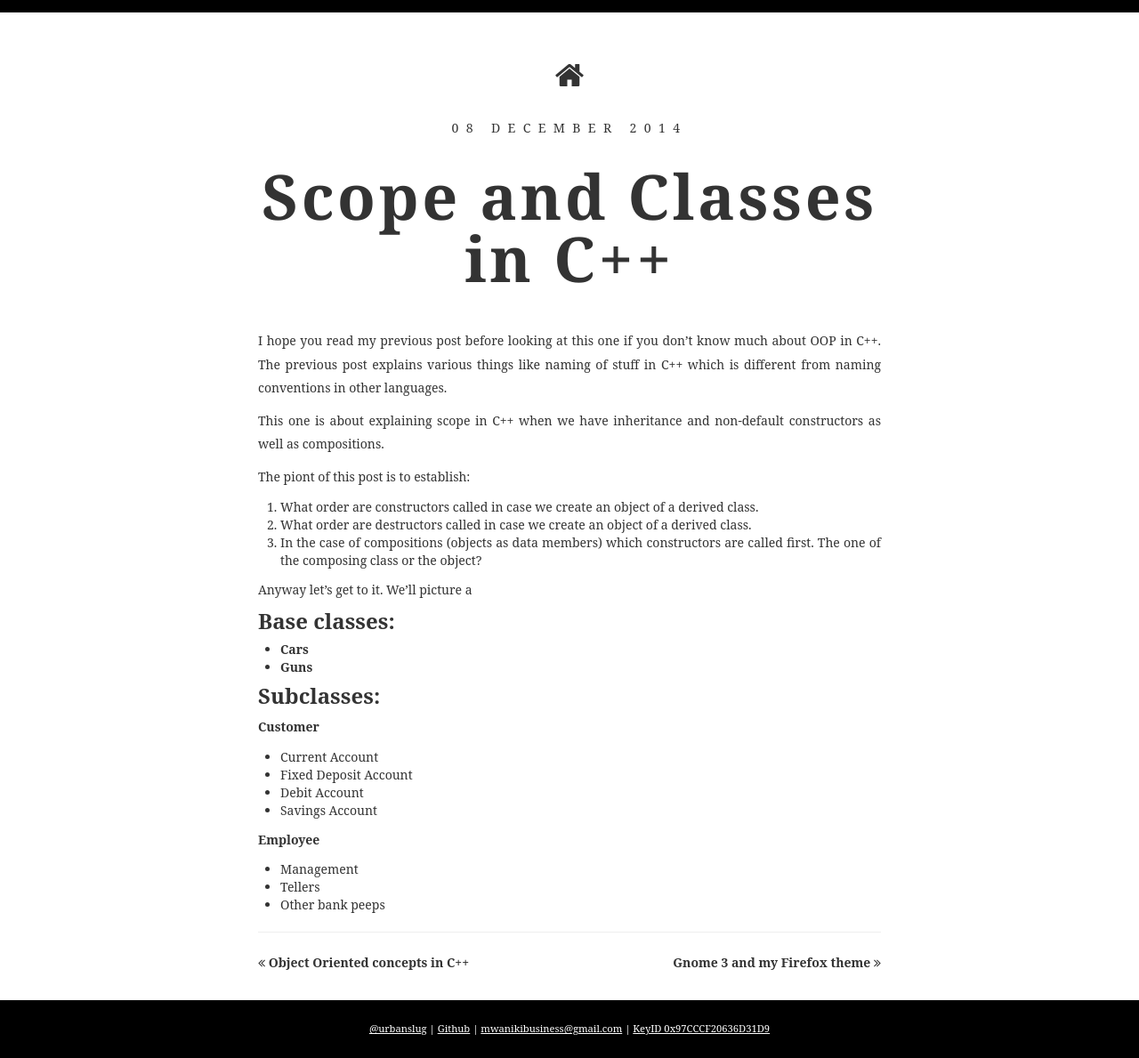
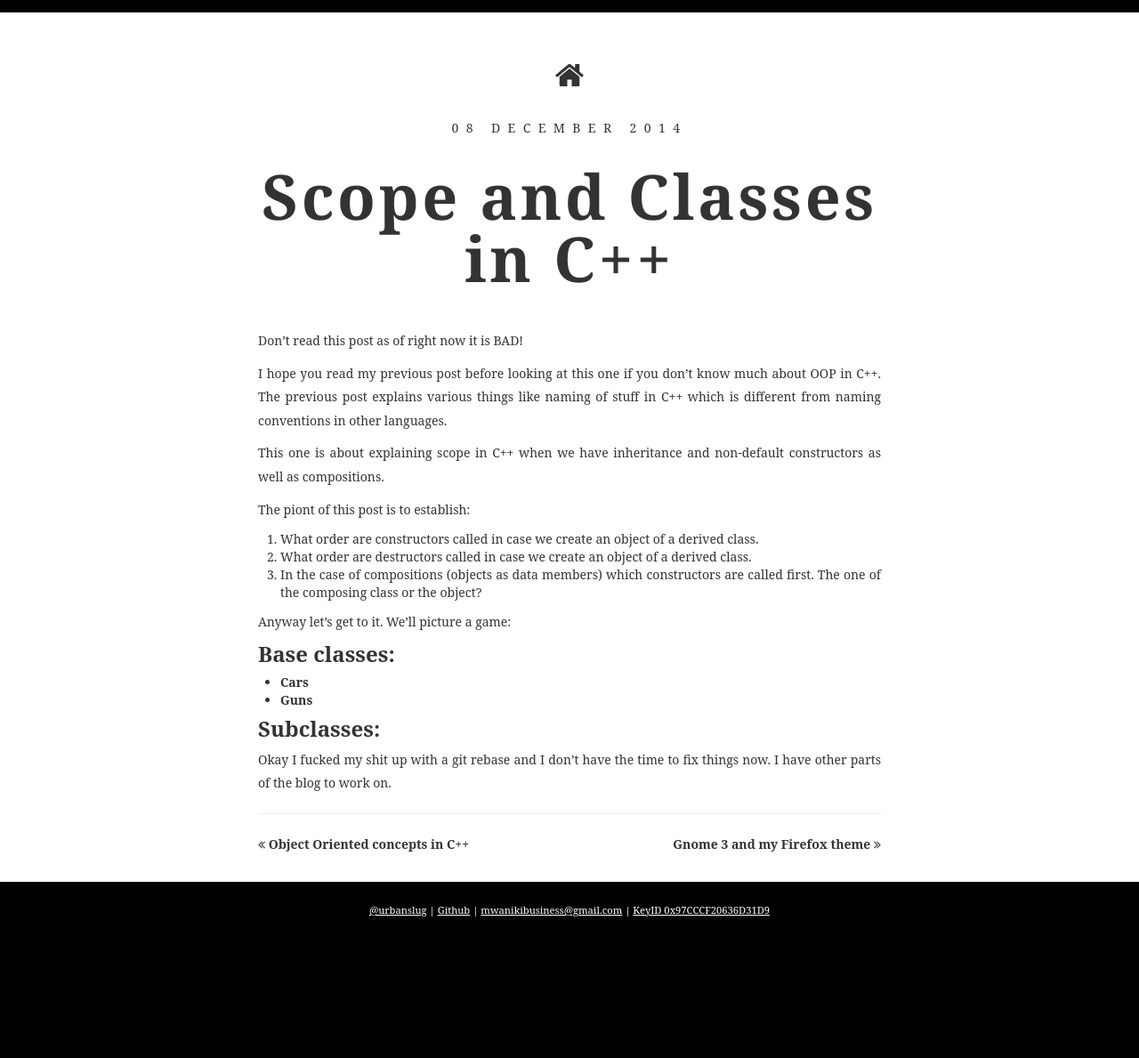
Before and after one commit to beerendlauwers/urbanslug.github.io, a Jekyll site: the page built from _posts/2014-12-08-Scope-and-Classes-in-C++.md, in a window 1280 px wide. Shown: the whole page at 89% size. Built offline with Jekyll 4.4.1, drawn with Linux system fonts in a browser that asks for light colours; some web fonts are replaced; after the commit the page ends 1055 px from its top, so only the background shows below that.

Commit message:
Explained bad post _posts/2014-12-08-Scope-and-Classes-in-C++.md

```diff
--- a/_posts/2014-12-08-Scope-and-Classes-in-C++.md
+++ b/_posts/2014-12-08-Scope-and-Classes-in-C++.md
@@ -4,6 +4,8 @@ title: "Scope and Classes in C++"
 date: 2014-12-08 18:00:33
 categories: Programming, C++
 ---
+
+Don't read this post as of right now it is BAD!
 
 I hope you read my previous post before looking at this one if you don't know much about OOP in C++. The previous post explains various things like naming of stuff in C++ which is different from naming conventions in other languages.
 
@@ -16,7 +18,7 @@ The piont of this post is to establish:
 3. In the case of compositions (objects as data members) which constructors are called first. The one of the composing class or the object?
 
 
-Anyway let's get to it. We'll picture a
+Anyway let's get to it. We'll picture a game:
 
 
 ### Base classes:
@@ -25,17 +27,4 @@ Anyway let's get to it. We'll picture a
 
 
 ### Subclasses:
-
-**Customer**
-
-- Current Account
-- Fixed Deposit Account
-- Debit Account
-- Savings Account
-
-
-**Employee**
-
-- Management
-- Tellers
-- Other bank peeps
+Okay I fucked my shit up with a git rebase and I don't have the time to fix things now. I have other parts of the blog to work on.
```
